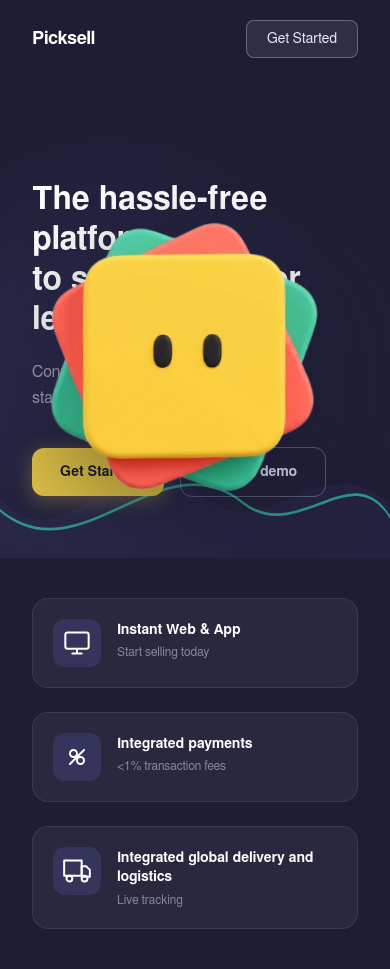
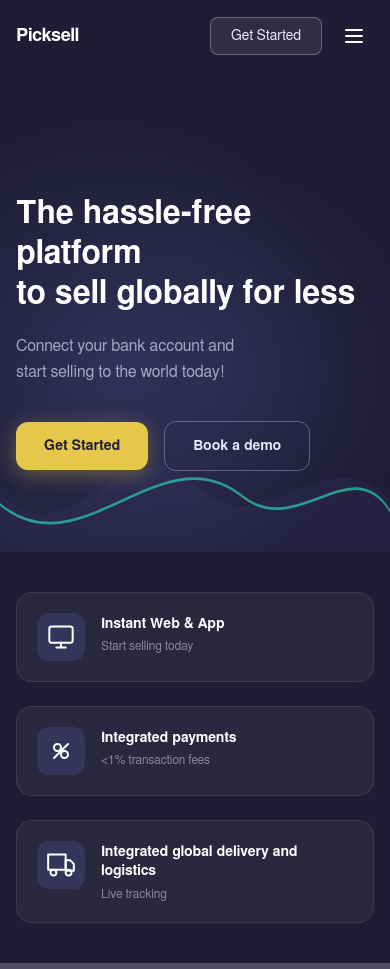
Before and after one commit to im-shourya/InsiderLogin, a React (Vite) app: page / in a window 390 px wide. Built offline with nearby package versions, Linux system fonts and the light colour scheme.

Commit message:
Refactor layout and styles for responsiveness across components; add mobile menu functionality to Navbar

```diff
--- a/src/components/FeatureStrip.jsx
+++ b/src/components/FeatureStrip.jsx
@@ -27,7 +27,7 @@
 export default function FeatureStrip() {
   return (
     <section
-      className="relative z-10 px-8 py-10"
+      className="relative z-10 px-4 sm:px-6 md:px-8 py-10"
       style={{ backgroundColor: 'rgba(31,29,53,0.97)' }}
     >
       <div className="max-w-5xl mx-auto grid grid-cols-1 sm:grid-cols-3 gap-6">
--- a/src/components/HeroSection.jsx
+++ b/src/components/HeroSection.jsx
@@ -5,7 +5,7 @@
 export default function HeroSection() {
   return (
     <section
-      className="relative flex-1 flex items-center overflow-hidden px-8 pt-6 pb-0"
+      className="relative flex-1 flex items-center overflow-hidden px-4 sm:px-6 md:px-8 pt-6 pb-0"
       style={{ minHeight: '480px' }}
     >
       <div
@@ -64,13 +64,13 @@
         </div>
       </div>
 
-      <div className="absolute right-[6%] bottom-0 z-10 flex items-end justify-center pointer-events-none select-none">
+      <div className="absolute right-[6%] bottom-0 z-10 hidden sm:flex items-end justify-center pointer-events-none select-none">
         <img
           src="/mascot.png"
           alt="Picksell mascot"
           className="mascot-float"
           style={{
-            width: 'clamp(460px, 50vw, 500px)',
+            width: 'clamp(240px, 45vw, 500px)',
             filter: 'drop-shadow(0 30px 60px rgba(0,0,0,0.45))',
           }}
         />
--- a/src/components/Navbar.jsx
+++ b/src/components/Navbar.jsx
@@ -1,14 +1,17 @@
 import { useState } from 'react';
 import { Link } from 'react-router-dom';
 import chevronDownIcon from '../assets/chevron-down.svg';
+import menuIcon from '../assets/menu.svg';
+import closeIcon from '../assets/x.svg';
 
 const NAV_LINKS = ['Catalogue', 'Business', 'Shopping'];
 
 export default function Navbar() {
   const [activeNav, setActiveNav] = useState('Business');
+  const [isMenuOpen, setIsMenuOpen] = useState(false);
 
   return (
-    <nav className="flex items-center justify-between px-8 py-5 relative z-20">
+    <nav className="flex items-center justify-between px-4 sm:px-6 md:px-8 py-4 sm:py-5 relative z-20">
       <div className="flex items-center gap-2.5">
         <span className="text-white font-semibold text-lg tracking-tight">Picksell</span>
       </div>
@@ -61,7 +64,60 @@
           <span>English</span>
           <img src={chevronDownIcon} alt="" className="w-3.5 h-3.5 mt-0.5" />
         </div>
+
+        {/* Hamburger Mobile Menu Button */}
+        <button
+          className="md:hidden p-2 rounded-lg transition-colors hover:bg-white/10"
+          onClick={() => setIsMenuOpen(!isMenuOpen)}
+        >
+          <img src={isMenuOpen ? closeIcon : menuIcon} alt="Menu" className="w-6 h-6" />
+        </button>
       </div>
+
+      {/* Mobile Dropdown Menu */}
+      {isMenuOpen && (
+        <div className="absolute top-full left-0 w-full bg-[#1f1d35] border-t border-[#3a3252] shadow-2xl md:hidden px-4 py-6 flex flex-col gap-6" style={{ zIndex: 100 }}>
+          <div className="flex flex-col gap-4">
+            {NAV_LINKS.map((link) => (
+              <button
+                key={link}
+                onClick={() => {
+                  setActiveNav(link);
+                  setIsMenuOpen(false);
+                }}
+                className="text-left py-2 px-3 rounded-lg text-sm font-semibold transition-colors"
+                style={{
+                  color: activeNav === link ? '#ffffff' : 'rgba(230,230,250,0.7)',
+                  backgroundColor: activeNav === link ? 'rgba(255,255,255,0.1)' : 'transparent',
+                }}
+              >
+                {link}
+              </button>
+            ))}
+          </div>
+
+          <div className="h-px w-full bg-[#3a3252]" />
+
+          <div className="flex flex-col gap-4">
+            <Link
+              to="/signin"
+              onClick={() => setIsMenuOpen(false)}
+              className="text-center text-sm px-5 py-3 rounded-lg border transition-all duration-200"
+              style={{ color: '#e6e6fa', borderColor: 'rgba(230,230,250,0.30)' }}
+            >
+              Sign in
+            </Link>
+
+            <div className="flex items-center justify-between px-3 py-2 text-sm" style={{ color: 'rgba(230,230,250,0.7)' }}>
+              <span>Language</span>
+              <div className="flex items-center gap-1 cursor-pointer hover:text-white transition-colors">
+                <span>English</span>
+                <img src={chevronDownIcon} alt="" className="w-3.5 h-3.5 mt-0.5" />
+              </div>
+            </div>
+          </div>
+        </div>
+      )}
     </nav>
   );
 }
--- a/src/components/SigninForm.jsx
+++ b/src/components/SigninForm.jsx
@@ -10,7 +10,7 @@
     return (
         <div className="flex flex-col justify-center w-full">
             <div className="mb-7">
-                <h1 className="text-[2rem] font-bold text-white leading-tight tracking-tight">
+                <h1 className="text-2xl sm:text-[2rem] font-bold text-white leading-tight tracking-tight">
                     Welcome back
                 </h1>
                 <p className="text-[#a0a0b8] text-sm mt-2.5">Don't have an account?{' '}
@@ -60,7 +60,7 @@
                     Or Continue with</span>
                 <div className=" flex-1 h-[1px] bg-[#3a3252]"/>
             </div>
-            <div className="grid grid-cols-2 gap-3.5">
+            <div className="grid grid-cols-1 sm:grid-cols-2 gap-3.5">
                 <SocialButton provider="Google" icon={<img src={googleIcon} alt="Google" className="w-[18px] h-[18px]" />} />
                 <SocialButton provider="Apple" icon={<img src={appleIcon} alt="Apple" className="w-[18px] h-[18px]" />} />
             </div>
--- a/src/components/SignupForm.jsx
+++ b/src/components/SignupForm.jsx
@@ -11,7 +11,7 @@
   return (
     <div className="flex flex-col justify-center w-full">
       <div className="mb-7">
-        <h1 className="text-[2rem] font-bold text-white leading-tight tracking-tight">
+        <h1 className="text-2xl sm:text-[2rem] font-bold text-white leading-tight tracking-tight">
           Create an account
         </h1>
         <p className="text-[#a0a0b8] text-sm mt-2.5">
@@ -23,7 +23,7 @@
       </div>
 
       <div className="space-y-3.5 mb-5">
-        <div className="grid grid-cols-2 gap-3.5">
+        <div className="grid grid-cols-1 sm:grid-cols-2 gap-3.5">
           <InputField type="text" placeholder="First name" />
           <InputField type="text" placeholder="Last name" />
         </div>
@@ -74,7 +74,7 @@
         <div className="flex-1 h-px bg-[#3a3252]" />
       </div>
 
-      <div className="grid grid-cols-2 gap-3.5">
+      <div className="grid grid-cols-1 sm:grid-cols-2 gap-3.5">
         <SocialButton provider="Google" icon={<img src={googleIcon} alt="Google" className="w-[18px] h-[18px]" />} />
         <SocialButton provider="Apple" icon={<img src={appleIcon} alt="Apple" className="w-[18px] h-[18px]" />} />
       </div>
--- a/src/pages/SigninPage.jsx
+++ b/src/pages/SigninPage.jsx
@@ -2,12 +2,12 @@
 import SigninForm from '../components/SigninForm';
 export default function SigninPage() {
   return (
-    <div className="min-h-screen flex items-center justify-center p-6 relative overflow-hidden bg-[#514b63]">
+    <div className="min-h-screen flex items-center justify-center p-4 sm:p-6 md:p-8 relative overflow-hidden bg-[#514b63]">
       <div className="relative w-full max-w-[1020px] bg-[#1e1730] border border-[#3a3252] rounded-2xl overflow-hidden shadow-2xl shadow-black/40 flex min-h-[600px]">
         <div className="hidden lg:block w-[46%] flex-shrink-0 p-3">
           <ImagePanel />
         </div>
-        <div className="flex-1 px-12 py-10 flex items-center">
+        <div className="flex-1 px-6 sm:px-8 md:px-12 py-8 sm:py-10 flex items-center">
           <SigninForm />
         </div>
       </div>
--- a/src/pages/SignupPage.jsx
+++ b/src/pages/SignupPage.jsx
@@ -3,13 +3,13 @@
 
 export default function SignupPage() {
   return (
-    <div className="min-h-screen flex items-center justify-center p-6 relative overflow-hidden bg-[#514b63]">
+    <div className="min-h-screen flex items-center justify-center p-4 sm:p-6 md:p-8 relative overflow-hidden bg-[#514b63]">
       <div className="relative w-full max-w-[1020px] bg-[#1e1730] border border-[#3a3252] rounded-2xl overflow-hidden shadow-2xl shadow-black/40 flex min-h-[600px]">
         <div className="hidden lg:block w-[46%] flex-shrink-0 p-3">
           <ImagePanel />
         </div>
 
-        <div className="flex-1 px-12 py-10 flex items-center">
+        <div className="flex-1 px-6 sm:px-8 md:px-12 py-8 sm:py-10 flex items-center">
           <SignupForm />
         </div>
       </div>
```
Also changed, not shown: src/assets/menu.svg (added), src/assets/x.svg (added).
